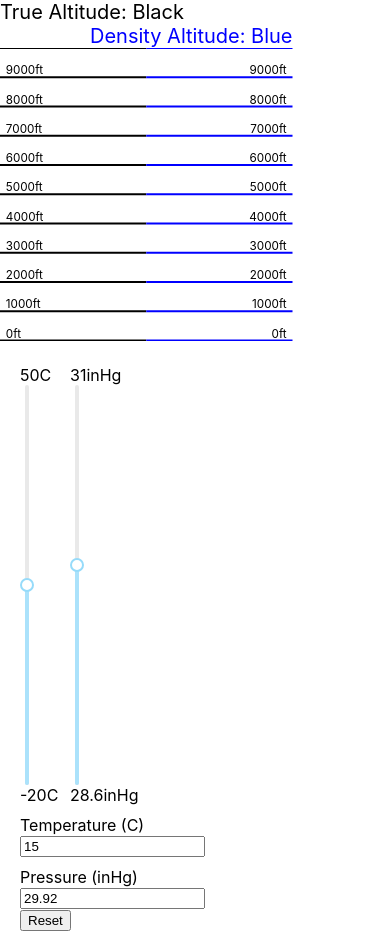
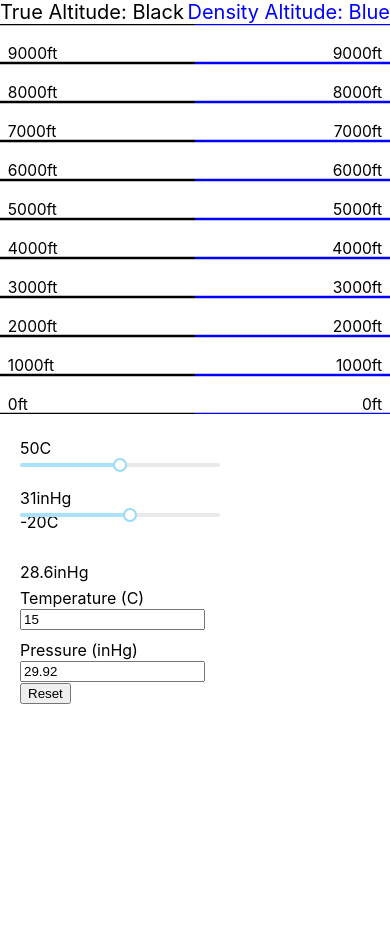
Before and after one commit to AJWurts/DensityAltitudeVis, a React (Create React App) app in the folder pressure/: page / in a window 390 px wide. After the commit the page ends 844 px from the top, so only its background shows below. Built offline with nearby package versions, Linux system fonts and the light colour scheme.

Commit message:
Added Touch Interaction

```diff
--- a/pressure/src/App.js
+++ b/pressure/src/App.js
@@ -12,8 +12,22 @@ class App extends Component {
     this.state = {
       temperature: 15,
       humidity: 50,
-      pressure: 29.92
+      pressure: 29.92,
+      isMoble: false,
     }
+  }
+
+  handleWindowResize = () => {
+    this.setState({ isMobile: window.innerWidth < 600 });
+  }
+
+  componentDidMount() {
+    window.addEventListener('resize', this.handleWindowResize);
+    this.handleWindowResize()
+  }
+
+  componentWillUnmount() {
+    window.removeEventListener('resize', this.handleWindowResize);
   }
 
   reset = () => {
@@ -31,18 +45,16 @@ class App extends Component {
   }
 
   render() {
-    var { temperature, humidity, pressure } = this.state;
+    var { temperature, humidity, pressure, isMobile } = this.state;
 
     return (
       <div>
-
-
         <div className="App">
-          <div style={{ display: 'inline-block', width: '75%', height: '100%', margin: '0px' }}>
-            <span style={{fontSize: '20px'}}>
+          <div style={{ display: 'inline-block', width: isMobile ? '100%' : '75%', height: '100%', margin: '0px' }}>
+            <span style={{ fontSize: '20px' }}>
               True Altitude: Black
               </span>
-            <span style={{ fontSize: '20px', float: 'right', color: 'blue'}}>
+            <span style={{ fontSize: '20px', float: 'right', color: 'blue' }}>
               Density Altitude: Blue
               </span>
             <PressureGraph temperature={temperature} humidity={humidity} pressure={pressure}></PressureGraph>
@@ -58,14 +70,20 @@ class App extends Component {
                 step={1}
                 min={-20} max={50}
                 units={'C'}
+                vertical={!isMobile}
                 onChange={this.onChange} />
               {/* <NumberSlider
               label={"Humidity"} value={humidity} min={0} max={100}
               units={"%"} keyVal={'humidity'} onChange={this.onChange} /> */}
               <NumberSlider
-                label={"Pressure"} value={pressure} min={28.60} max={31.00}
+                label={"Pressure"}
+                value={pressure}
+                min={28.60} max={31.00}
                 units={"inHg"}
-                step={0.01} keyVal={'pressure'} onChange={this.onChange} />
+                vertical={!isMobile}
+                step={0.01}
+                keyVal={'pressure'}
+                onChange={this.onChange} />
             </div>
 
             <div style={{ padding: '20px 0px 0px 0px' }}>
--- a/pressure/src/components/numberslider.jsx
+++ b/pressure/src/components/numberslider.jsx
@@ -15,18 +15,18 @@ class NumberSlider extends Component {
     }
 
     render() {
+        let { vertical } = this.props;
         return (
-            <div style={{   width:'50px', display: 'inline-block', height: '400px', verticalAlign: 'top'}}>
-                <div>
+            <div style={{   width: vertical ? '50px' : '200px', display: 'inline-block', height: vertical ? '400px' : '50px', verticalAlign: 'top'}}>
+                <div style={{display: vertical ? "block" : "inline-block"}}>
                     {this.props.max + this.props.units}
                 </div>
                 <Slider
                 {...this.props}
-                style={{height: '100%'}}
-                    vertical={true}
+                style={{height: '100%', display: vertical ? "block" : "inline-block"}}
                     onChange={this.onChange}
                 />
-                <div>
+                <div style={{display: vertical ? "block" : "inline-block"}} >
                     {this.props.min + this.props.units}
                 </div>
             </div>
--- a/pressure/src/components/visualization.jsx
+++ b/pressure/src/components/visualization.jsx
@@ -5,6 +5,7 @@ class PressureGraph extends Component {
     constructor(props) {
         super(props);
     }
+
 
     UNSAFE_componentWillReceiveProps(props) {
 
@@ -161,13 +162,11 @@ class PressureGraph extends Component {
         return (
             <div>
                 <svg
-                    // onPointerLeave={this.onMouseOut}
                     onPointerMove={this.onMouseMove}
                     onTouchMove={this.onTouchMove}
                     ref={svg => this.svg = svg}
                     viewBox="0 0 500 500"
                     style={{touchAction: 'none'}}>
-
                 </svg>
             </div>
         );
```
